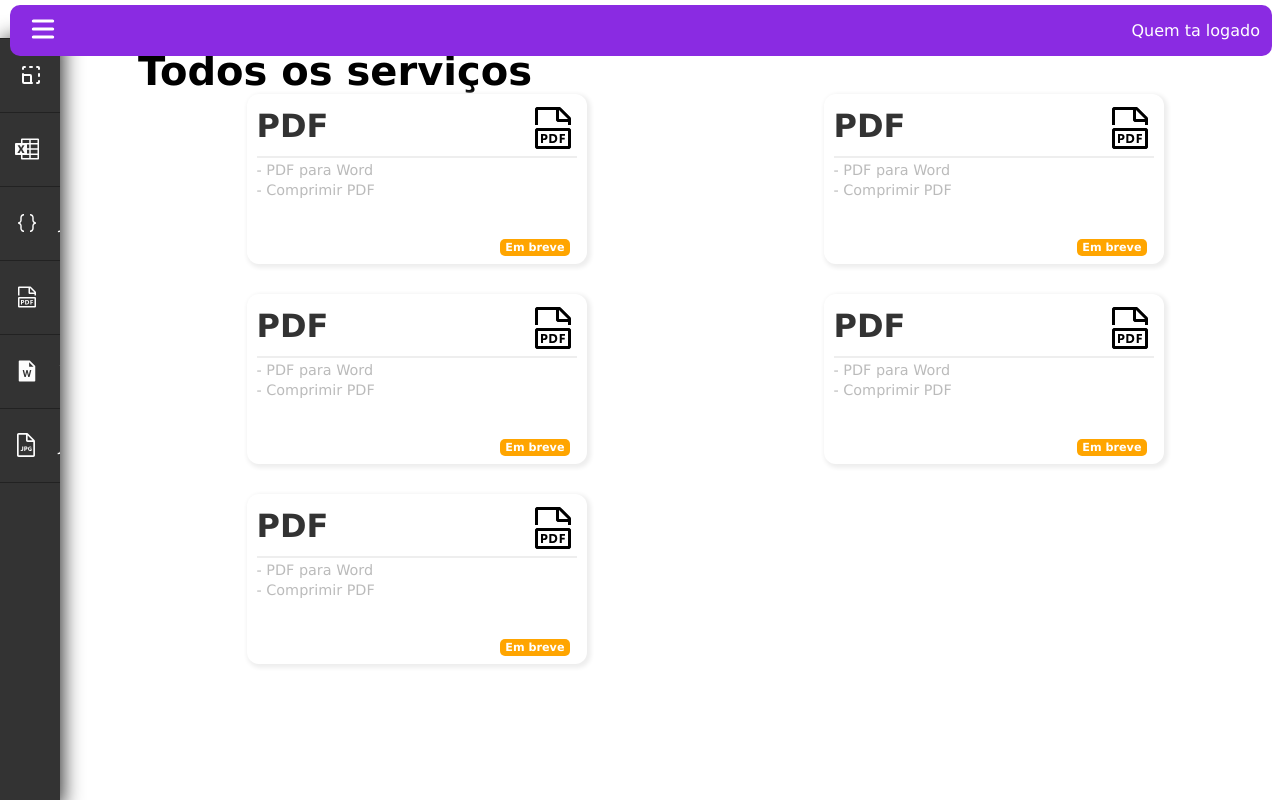
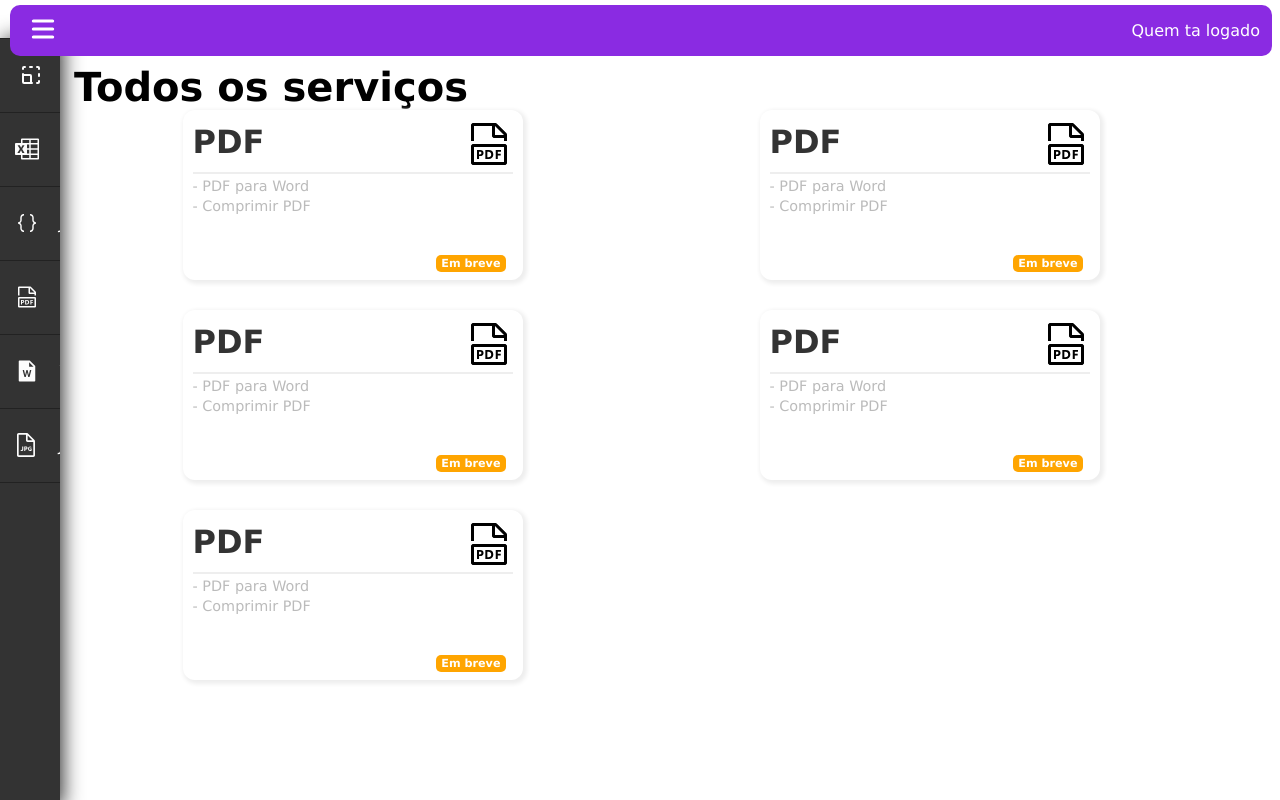
Before and after one commit to Joao-Pedro15/devHelper-frontend, a React (Create React App) app in the folder client/: page /home in a window 1280 px wide. Built offline with nearby package versions, Linux system fonts and the light colour scheme; sample sign-in values are in the browser's storage.

Commit message:
style: change layout component style

```diff
--- a/client/src/components/Layout/style.ts
+++ b/client/src/components/Layout/style.ts
@@ -7,12 +7,13 @@ type IProps = {
 export const Container = styled.div<IProps>`
   display: flex;
   overflow-x: hidden;
+  height: 100vh;
   .page {
     position: relative;
     width: 100%;
     height: 90vh;
-    left: 10%;
-    top: 3rem;
+    top: 4rem;
+    left: 4rem;
     padding: 0 10px;
     display: flex;
 }
```
